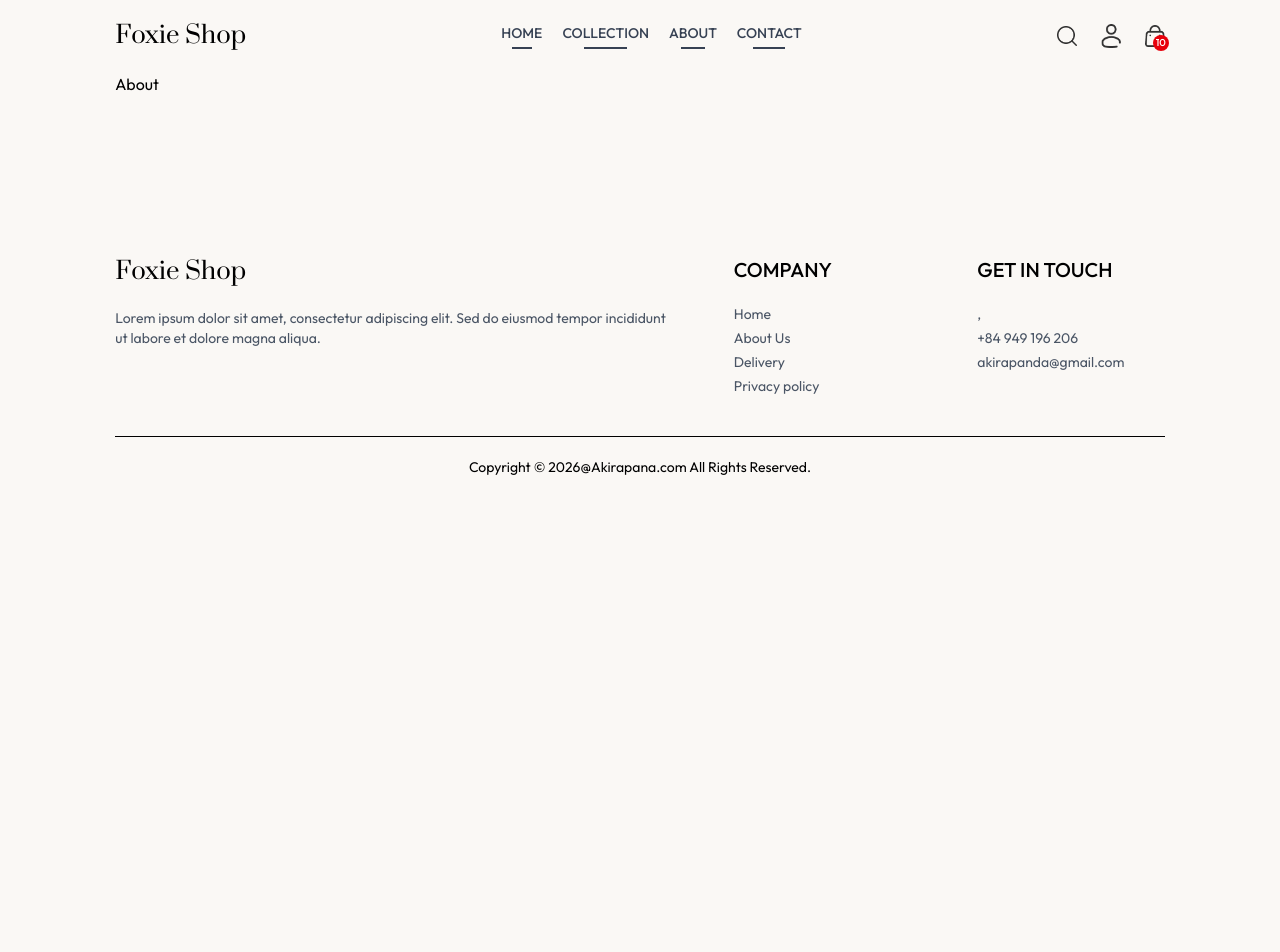
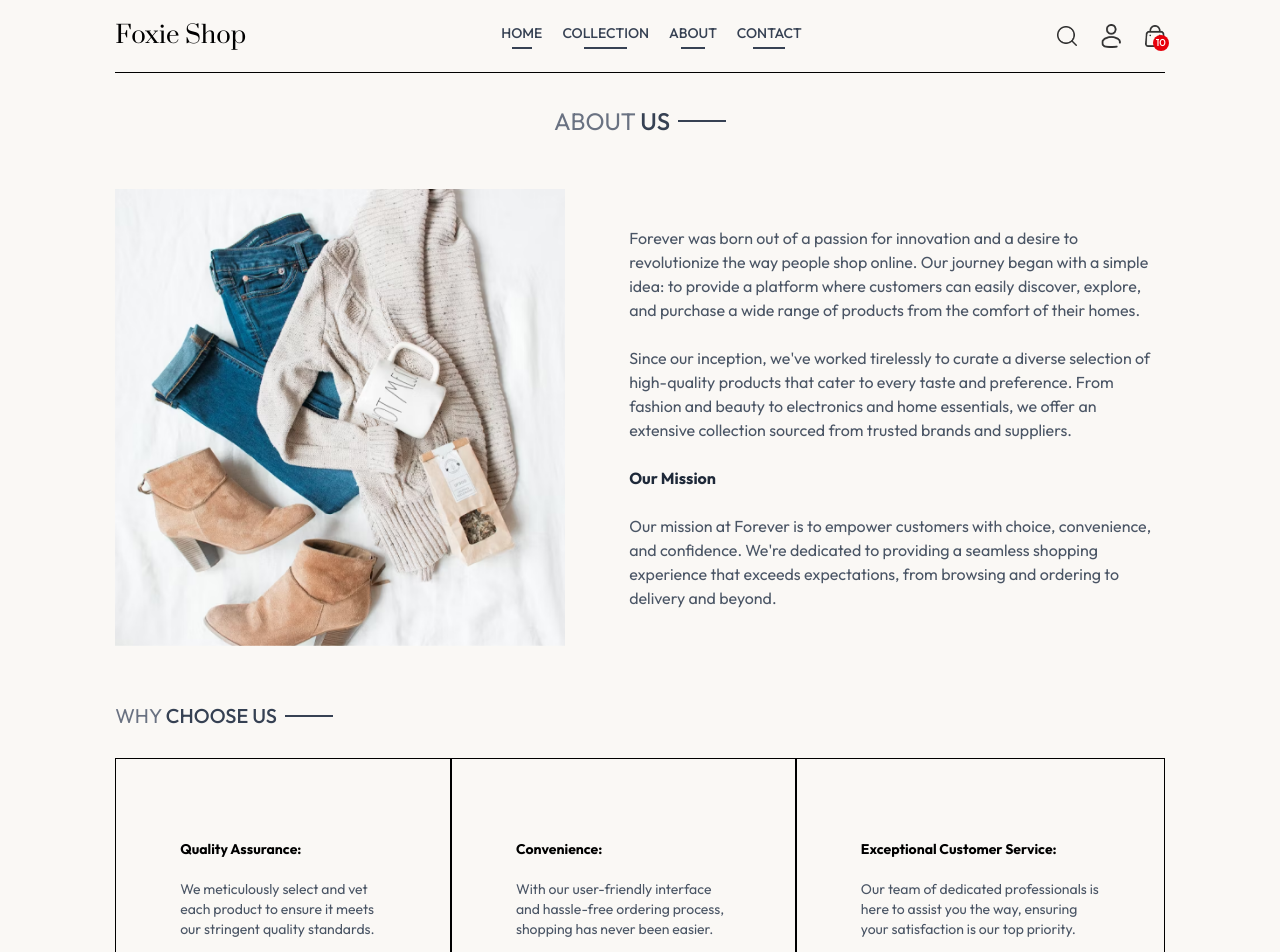
Before and after one commit to huynlt0101/Final-Project-, a React app in the folder frontend/: page /about in a window 1280 px wide. Shown: the top 952 px of the page. Before the commit the page ends 800 px from the top, so only its background shows below. Built offline with nearby package versions, Linux system fonts and the light colour scheme; the HTML template or start-up script is replaced by a standard one.

Commit message:
feat: update About and Contact pages with assets

```diff
--- a/frontend/src/assets/assets.js
+++ b/frontend/src/assets/assets.js
@@ -18,6 +18,8 @@
 import support_img from './support_img.png'
 import exchange_icon from './exchange_icon.png'
 import quality_icon from './quality_icon.png'
+import contact_img from './contact_img.png'
+import about_img from './about_img.png'
 
 export const assets = {
 
@@ -30,7 +32,9 @@
     hero_img,
     support_img,
     exchange_icon,
-    quality_icon
+    quality_icon,
+    contact_img,
+    about_img
 }
 
 export const products = [
--- a/frontend/src/pages/About.jsx
+++ b/frontend/src/pages/About.jsx
@@ -1,8 +1,48 @@
 import React from 'react'
+import Title from '../components/Title'
+import { assets } from '../assets/assets'
+import NewsletterBox from '../components/NewsletterBox'
 
 const About = () => {
   return (
-    <div>About</div>
+    <div>
+
+      <div className='text-2xl text-center pt-8 border-t'>
+        <Title text1={'ABOUT'} text2={'US'} />
+      </div>
+
+      <div className='my-10 flex flex-col md:flex-row gap-16'>
+        <img className='w-full md:max-w-[450px]' src={assets.about_img} alt="" />
+        <div className='flex flex-col justify-center gap-6 md:w-2/4 text-gray-600'>
+          <p>Forever was born out of a passion for innovation and a desire to revolutionize the way people shop online. Our journey began with a simple idea: to provide a platform where customers can easily discover, explore, and purchase a wide range of products from the comfort of their homes.</p>
+          <p>Since our inception, we've worked tirelessly to curate a diverse selection of high-quality products that cater to every taste and preference. From fashion and beauty to electronics and home essentials, we offer an extensive collection sourced from trusted brands and suppliers.</p>
+          <b className='text-gray-800'>Our Mission</b>
+          <p>Our mission at Forever is to empower customers with choice, convenience, and confidence. We're dedicated to providing a seamless shopping experience that exceeds expectations, from browsing and ordering to delivery and beyond.</p>
+        </div>
+      </div>
+
+      <div className='text-xl py-4'>
+        <Title text1={'WHY'} text2={'CHOOSE US'} />
+      </div>
+
+      <div className='flex flex-col md:flex-row text-sm mb-20'>
+        <div className='border px-10 md:px-16 py-8 sm:py-20 flex flex-col gap-5'>
+          <b>Quality Assurance:</b>
+          <p className='text-gray-600'>We meticulously select and vet each product to ensure it meets our stringent quality standards.</p>
+        </div>
+        <div className='border px-10 md:px-16 py-8 sm:py-20 flex flex-col gap-5'>
+          <b>Convenience: </b>
+          <p className='text-gray-600'>With our user-friendly interface and hassle-free ordering process, shopping has never been easier.</p>
+        </div>
+        <div className='border px-10 md:px-16 py-8 sm:py-20 flex flex-col gap-5'>
+          <b>Exceptional Customer Service:</b>
+          <p className='text-gray-600'>Our team of dedicated professionals is here to assist you the way, ensuring your satisfaction is our top priority.</p>
+        </div>
+      </div>
+
+      <NewsletterBox />
+
+    </div>
   )
 }
 
--- a/frontend/src/pages/Contact.jsx
+++ b/frontend/src/pages/Contact.jsx
@@ -1,8 +1,31 @@
 import React from 'react'
+import Title from '../components/Title'
+import { assets } from '../assets/assets'
+import NewsletterBox from '../components/NewsletterBox'
 
 const Contact = () => {
   return (
-    <div>Contact</div>
+    <div>
+
+      <div className='text-center text-2xl pt-10 border-t'>
+        <Title text1={'CONTACT'} text2={'US'} />
+      </div>
+
+      <div className='my-10 flex flex-col justify-center md:flex-row gap-10 mb-28'>
+        <img className='w-full md:max-w-[480px]' src={assets.contact_img} alt="" />
+        <div className='flex flex-col justify-center items-start gap-6'>
+          <p className=' font-semibold text-xl text-gray-600'>Our Store</p>
+          <p className=' text-gray-500'>54709 Willms Station <br /> Suite 350, Washington, USA</p>
+          <p className=' text-gray-500'>Tel: (415) 555-0132 <br /> Email: greatstackdev@gmail.com</p>
+          <p className=' font-semibold text-xl text-gray-600'>Careers at Forever</p>
+          <p className=' text-gray-500'>Learn more about our teams and job openings.</p>
+          <button className='border border-black px-8 py-4 text-sm hover:bg-black hover:text-white transition-all duration-500'>Explore Jobs</button>
+        </div>
+      </div>
+
+      <NewsletterBox />
+
+    </div>
   )
 }
 
```
Also changed, not shown: frontend/src/assets/about_img.png (added), frontend/src/assets/contact_img.png (added).
